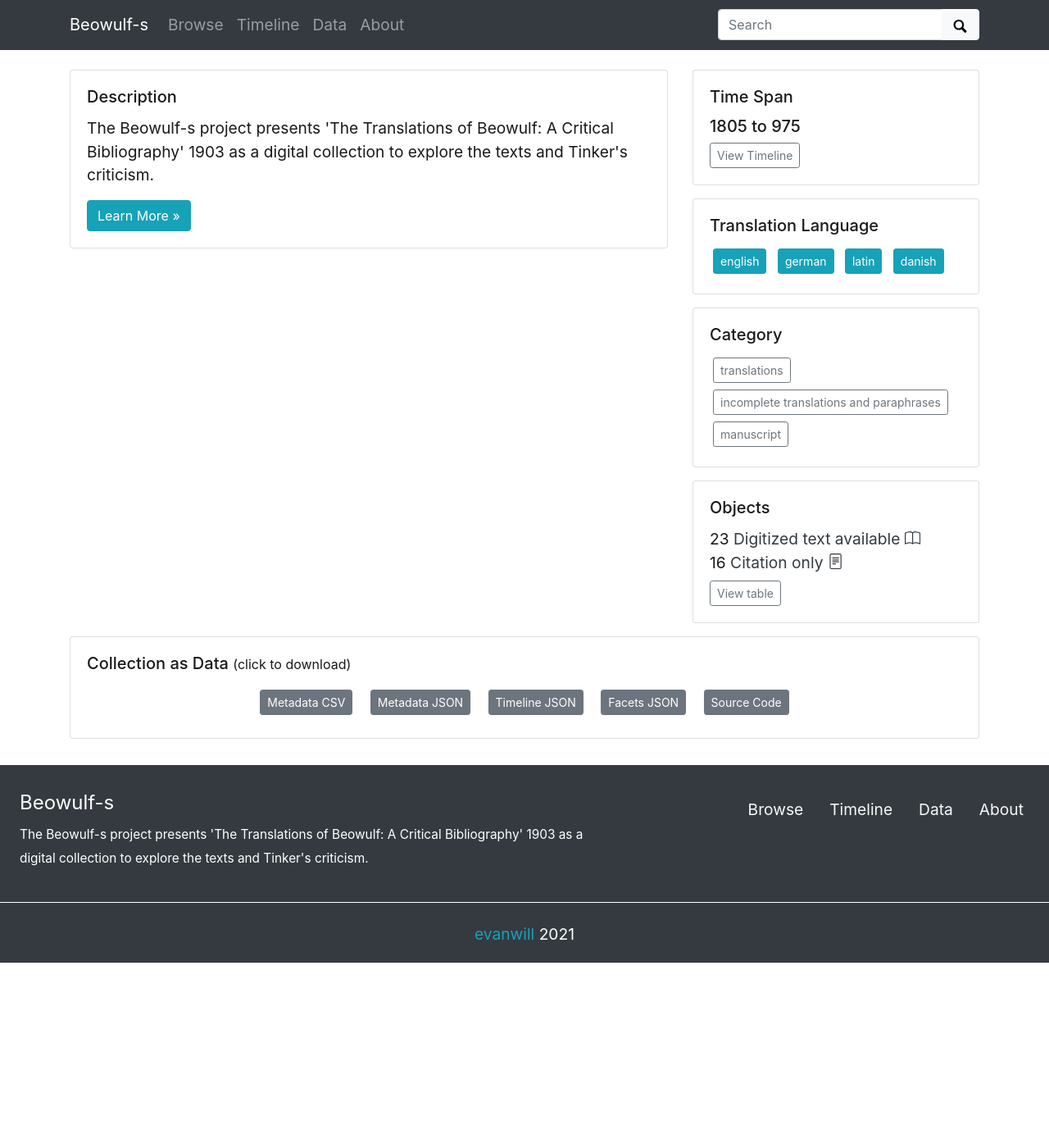
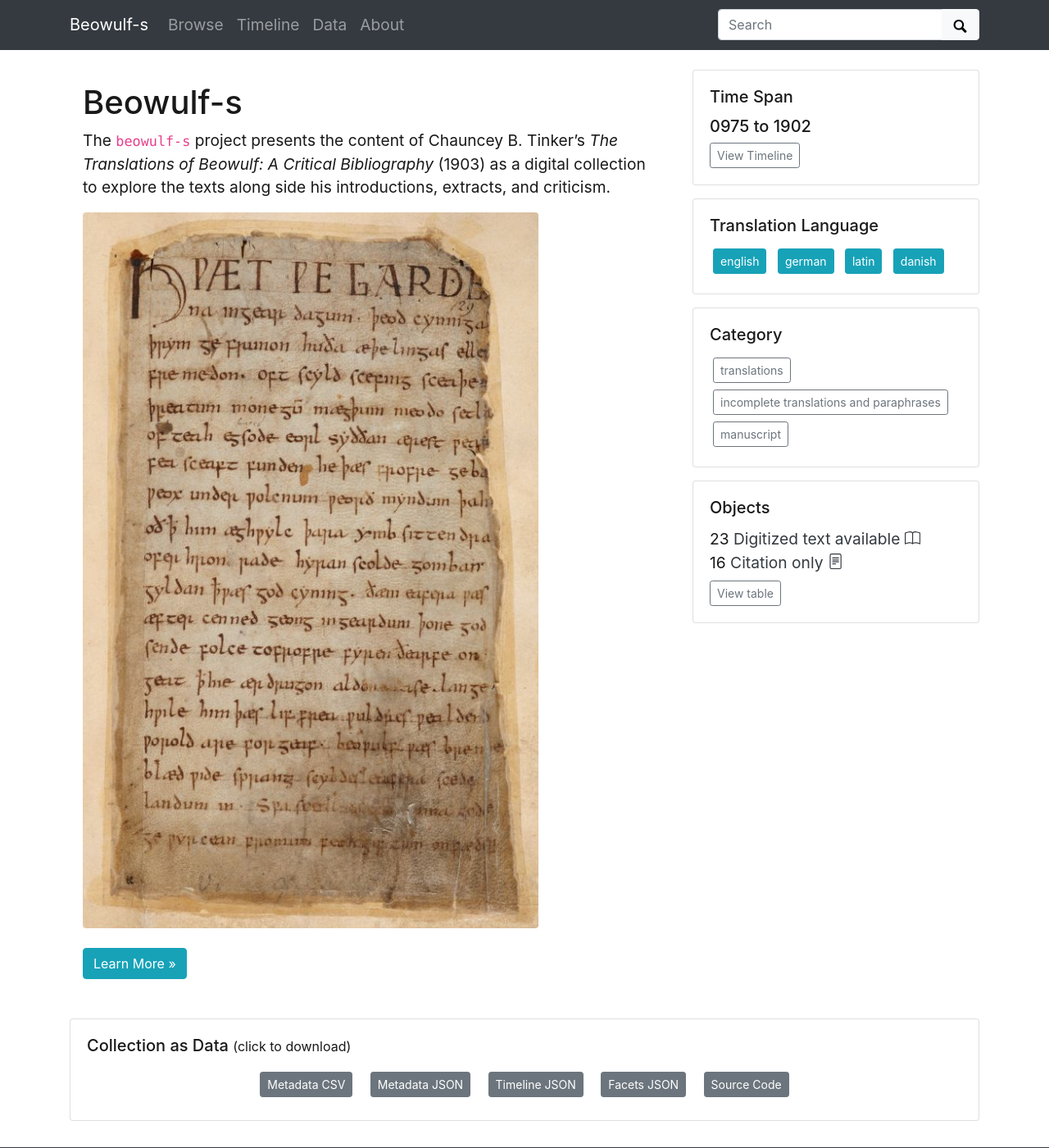
Before and after one commit to evanwill/beowulf-s, a Jekyll site: the page built from index.md, in a window 1280 px wide and 1400 px high. Shown: the whole window at 82% size. Built offline with Jekyll 4.4.1, drawn with Linux system fonts in a browser that asks for light colours; some of the changed text lies outside the part shown.

Commit message:
more home page tweak

```diff
--- a/_config.yml
+++ b/_config.yml
@@ -23,7 +23,7 @@ title: Beowulf-s
 tagline: Tinker's list of translations
 # description appears in meta tags and other locations
 # this description might appear in search result lists, keep around 160 characters max
-description: "The Beowulf-s project presents 'The Translations of Beowulf: A Critical Bibliography' 1903 as a digital collection to explore the texts and Tinker's criticism."
+description: "The Beowulf-s project presents <em>The Translations of Beowulf: A Critical Bibliography</em> 1903 as a digital collection to explore the texts and Tinker's criticism."
 # keywords, a short list of subjects describing the collection, separated by semicolon, to appear in rich markup
 keywords: Beowulf; Translation
 # creator of the digital collection, to appear in meta tags; we typically use our GitHub usernames but feel free to just use your name
--- a/_layouts/about.html
+++ b/_layouts/about.html
@@ -4,5 +4,3 @@ layout: default
 <div class="container mt-4 about-contents">
 {{ content }}
 </div>
-
-{% unless page.credits == false %}{% include credits.html %}{% endunless %}
--- a/_layouts/home-infographic.html
+++ b/_layouts/home-infographic.html
@@ -4,18 +4,19 @@ layout: page
 {%- assign items = site.data[site.metadata] -%}
 <div class="row">
   <div class="col-md-8">
+    <div class="mb-3 p-3">
 
-    {% include index/description.html %}
-    {% include index/carousel.html%}
+      {{ content }}
 
+    </div>
   </div>
   <div class="col-md-4">
 
     {% include index/time.html %}
 
-    {% include index/featured-terms.html field="subject" title="Top Subjects" btn-color="info" featured=site.data.theme.featured-subjects max=site.data.theme.featured-subjects-max %}
+    {% include index/featured-terms.html field="language_display" title="Translation Language" btn-color="info" %}
 
-    {% include index/featured-terms.html field="location" title="Locations" btn-color="outline-secondary" featured=site.data.theme.featured-locations max=site.data.theme.featured-locations-max %}
+    {% include index/featured-terms.html field="category" title="Category" btn-color="outline-secondary" %}
 
     {% include index/objects.html %}
 
--- a/index.md
+++ b/index.md
@@ -1,30 +1,16 @@
 ---
-layout: page
+layout: home-infographic
 title: Home
 ---
-{%- assign items = site.data[site.metadata] -%}
-<div class="row">
-  <div class="col-md-8">
 
-    {% include index/description.html %}
+# Beowulf-s
 
+The `beowulf-s` project presents the content of Chauncey B. Tinker's *The Translations of Beowulf: A Critical Bibliography* (1903) as a digital collection to explore the texts along side his introductions, extracts, and criticism.
 
-  </div>
-  <div class="col-md-4">
+<figure class="figure mx-auto">
+<a href="">
+<img class="figure-img img-fluid rounded" alt="image of beowulf manuscript" src="{{ '/assets/img/ms_cotton_vitellius_a_xv_f_132r.jpg' | relative_url }}">
+</a>
+</figure>
 
-    {% include index/time.html %}
-
-    {% include index/featured-terms.html field="language_display" title="Translation Language" btn-color="info" %}
-
-    {% include index/featured-terms.html field="category" title="Category" btn-color="outline-secondary" %}
-
-    {% include index/objects.html %}
-
-  </div>
-  <div class="col-md-12">
-
-    {% include index/data-download.html %}
-
-  </div>
-
-</div>
+<a class="btn btn-info" href="{{ '/about.html' | relative_url }}" role="button">Learn More &raquo;</a>
```
Also changed, not shown: _data/beowulf-s.csv, assets/img/ms_cotton_vitellius_a_xv_f_132r.jpg (added).
